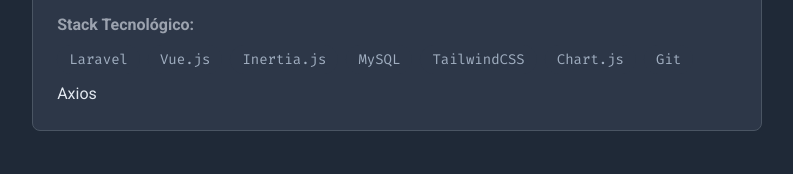
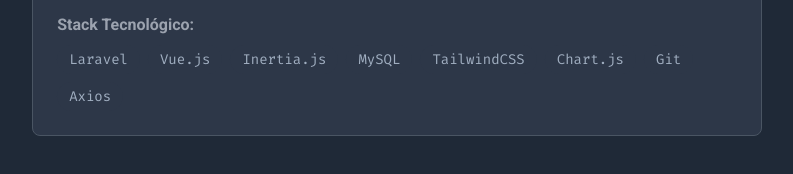
Before and after one commit to DeividVieiraa/CV_Deivid, a plain HTML site: page index.html in a window 1280 px wide. Shown: the part 2459-2633 px from the top of the page, 243-1036 px from the left. Drawn offline with nearby package versions, Linux system fonts and the light colour scheme.

Commit message:
Atualização e resolução de conflitos

```diff
--- a/index.html
+++ b/index.html
@@ -359,8 +359,7 @@
                   ><span class="skill-tag">TailwindCSS</span>
                   <span class="skill-tag">Chart.js</span>
                   <span class="skill-tag">Git</span
-                  <span class="skill-tag">Axios</span
-
+                  ><span class="skill-tag">Axios</span>
                 </div>
               </div>
             </div>
```
